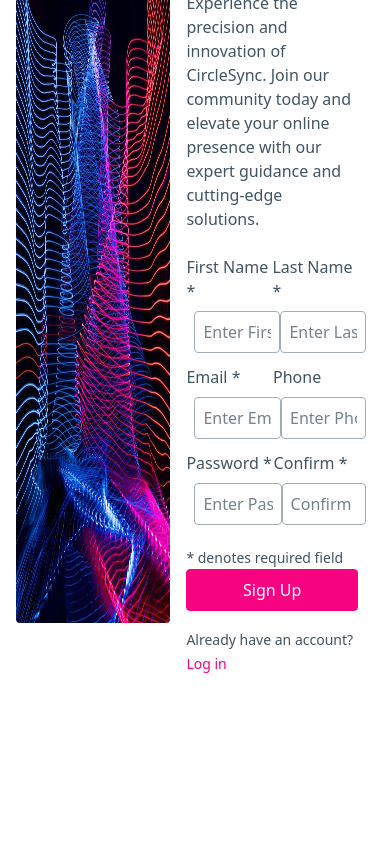
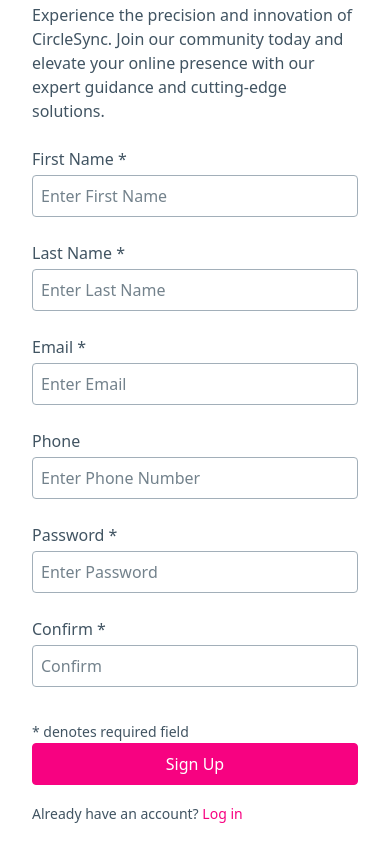
Before and after one commit to scottwright-dev/odin-project-sign-up, a plain HTML site: page index.html in a window 390 px wide. Shown: the part 77-942 px from the top of the page. Before the commit the page ends 844 px from the top, so only its background shows below. Drawn offline with Linux system fonts and the light colour scheme.

Commit message:
style: media query for small screen responsiveness

```diff
--- a/css/custom.css
+++ b/css/custom.css
@@ -14,7 +14,6 @@
 
   .image-container {
     flex-basis: 33.33%;
-    padding: 1rem;
   }
 
   .image-container img {
@@ -37,8 +36,6 @@
 
   .form-container input {
     flex: 1;
-    margin: 2rem;
-    margin: var(--form-element-spacing-horizontal);
   }
 
   .submit-row {
@@ -46,8 +43,10 @@
   }
 
 .main-img {
+    height: 700px; /* CHANGE THIS!! ONLY TEMP! */
     border-radius: var(--border-radius);
-    height: 700px;
+    margin-top: 50px;
+
 }
 
 /* adds color fullstop after h1 */
@@ -57,6 +56,28 @@ h1::after {
 }
 
 h1 {
-    margin-top: -0.75rem;
     margin-bottom: var(--grid-spacing-horizontal);
 }
+
+@media (max-width: 768px) {
+    .container {
+      flex-direction: column;
+    }
+
+    .content-container {
+      flex-basis: 100vh;
+      align-items: center;
+    }
+
+    .form-container .input-row {
+      flex-direction: column;
+    }
+
+    .form-container label {
+      margin-bottom: var(--form-element-spacing-horizontal);
+    }
+
+    .main-img {
+      display: none;
+    }
+  }
```
